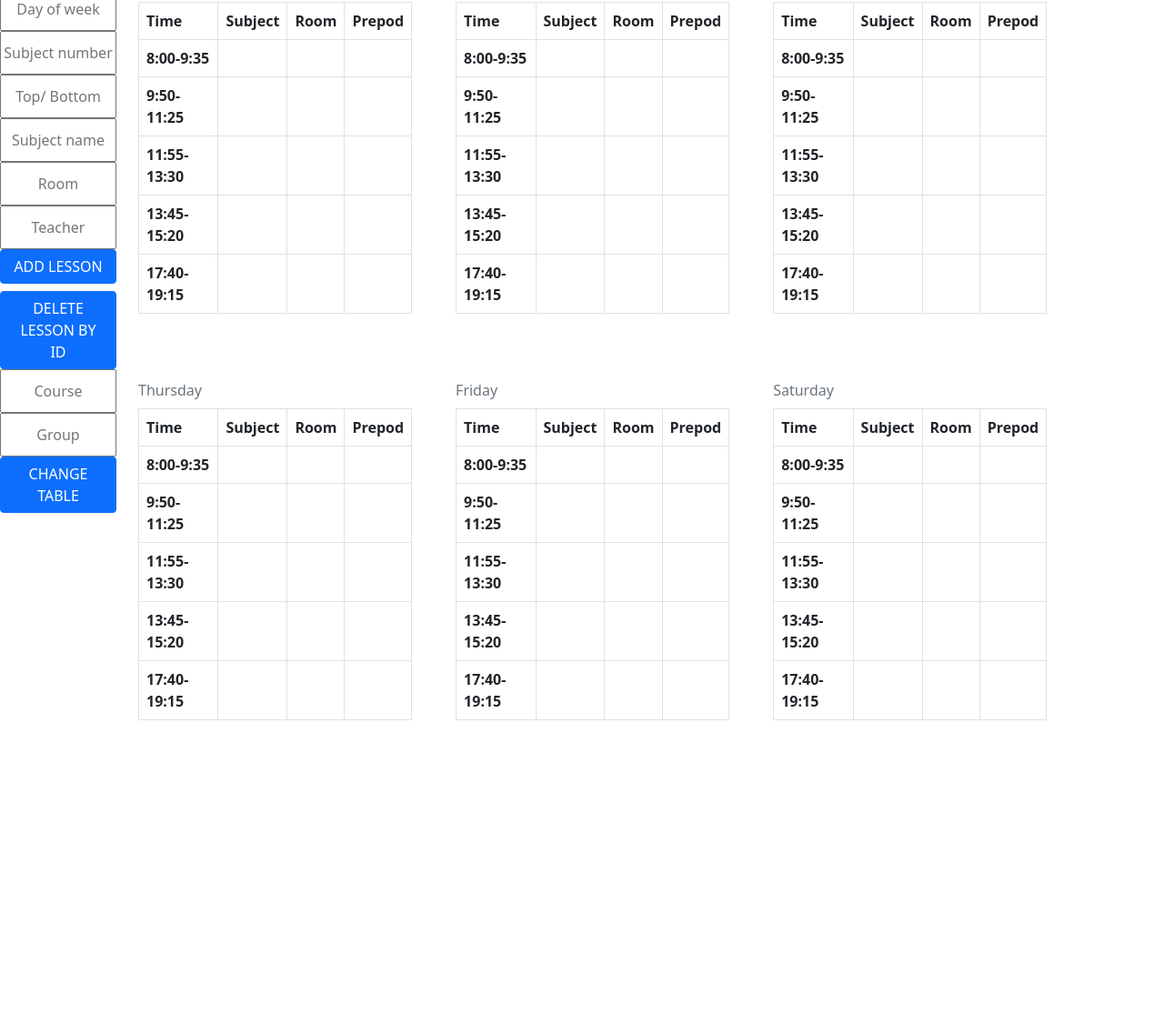
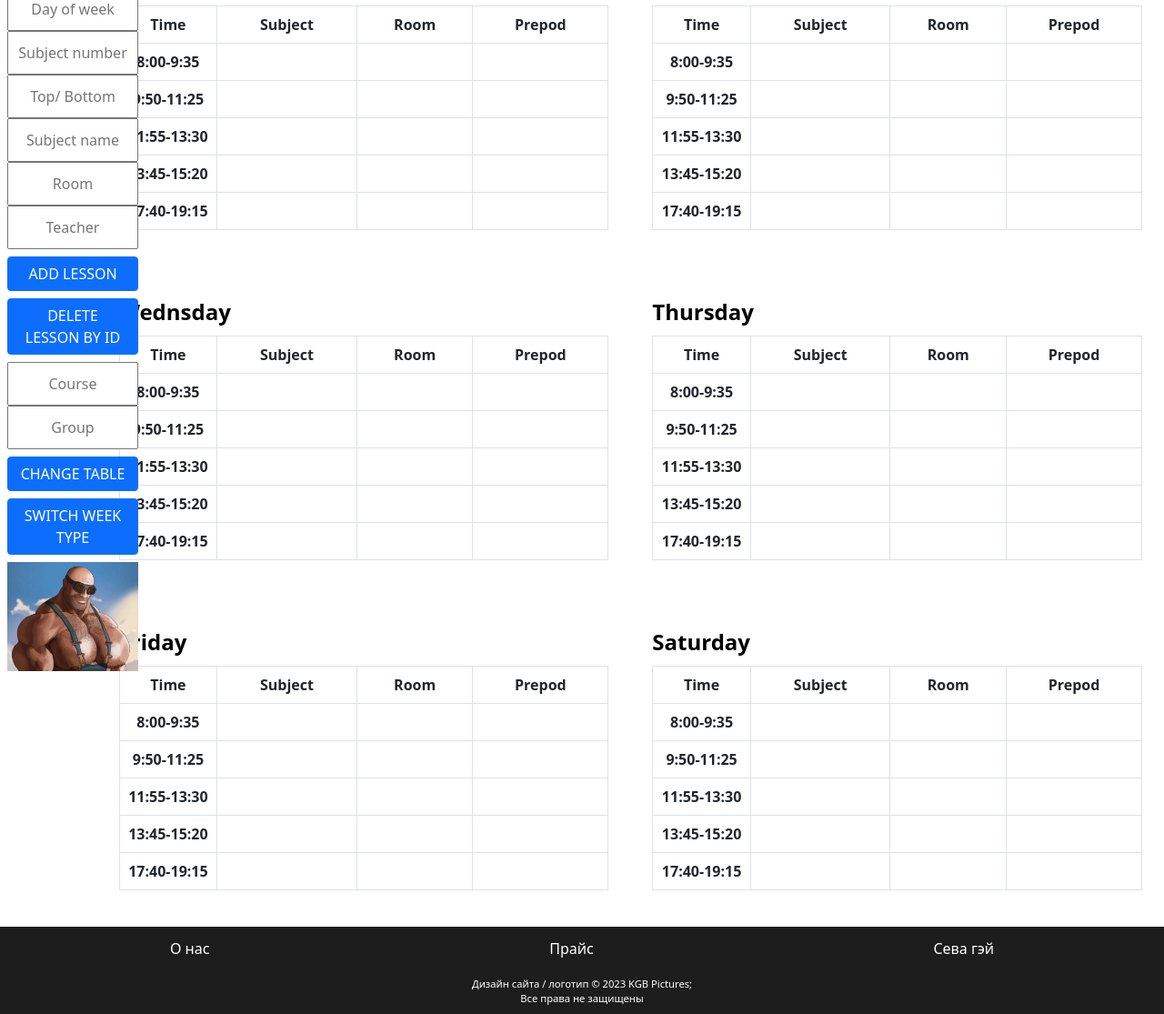
Before and after one commit to CheeseInside/pelbmeni, a plain HTML site: page index.html in a window 1280 px wide. Shown: the part 118-1233 px from the top of the page at 91% size. Before the commit the page ends 950 px from the top, so only its background shows below. Drawn offline with nearby package versions, Linux system fonts and the light colour scheme.

Commit message:
кипятим воду

```diff
--- a/index.html
+++ b/index.html
@@ -6,6 +6,7 @@
 <link rel="stylesheet" href="static/styles/main-container.css">
 <link rel="stylesheet" href="static/styles/tables-container.css">
 <link rel="stylesheet" href="static/styles/nav-bar.css">
+<link rel="stylesheet" href="static/styles/footer.css">
 <title>Гей порно</title>
 </head>
 
@@ -32,7 +33,7 @@
     <div class="main-container">
 
         <div class="left-bar">
-
+            <div class="work_panel">
                 <div class="inputs">
                     <input type="text" size="40" placeholder="ID">
                     <input type="text" size="40" placeholder="Day of week">
@@ -58,8 +59,10 @@
                     <div class="buttons">
                         <div class="d-grid gap-2 mx-auto">
                             <button class="btn btn-primary" type="submit">CHANGE TABLE</button>
-
+                            <button class="btn btn-primary" type="submit">SWITCH WEEK TYPE</button>
                         </div>
+                    </div>
+                    <img src="static/images/tf2-engineer.gif" alt="">
             </div>
 
         </div>
@@ -67,7 +70,7 @@
         <div class="tables_container">
 
             <div class="table_1">
-                <table class="table table-bordered caption-top">
+                <table class="table table-bordered caption-top table-hover">
                     <caption>Monday</caption>
                     <thead>
                         <tr>    <th scope="col">Time</th>  <th scope="col">Subject</th>    <th scope="col">Room</th>    <th scope="col">Prepod</th> </tr>
@@ -75,7 +78,7 @@
 
                     <tbody>
 
-                        <tr>    <th scope="col">8:00-9:35</th>  <th scope="col"></th>   <th scope="col"></th>   <th scope="col"></th> </tr>
+                        <tr>    <th width="20%" scope="col">8:00-9:35</th>  <th scope="col"></th>   <th scope="col"></th>   <th scope="col"></th> </tr>
                         <tr>    <th scope="col">9:50-11:25</th>  <th scope="col"></th>   <th scope="col"></th>   <th scope="col"></th> </tr>
                         <tr>    <th scope="col">11:55-13:30</th>  <th scope="col"></th>   <th scope="col"></th>   <th scope="col"></th> </tr>
                         <tr>    <th scope="col">13:45-15:20</th>  <th scope="col"></th>   <th scope="col"></th>   <th scope="col"></th> </tr>
@@ -86,7 +89,7 @@
             </div>
 
             <div class="table_1">
-                <table class="table table-bordered caption-top ">
+                <table class="table table-bordered caption-top table-hover">
                     <caption>Tuesday</caption>
                     <thead>
                         <tr>    <th scope="col">Time</th>  <th scope="col">Subject</th>    <th scope="col">Room</th>    <th scope="col">Prepod</th> </tr>
@@ -94,7 +97,7 @@
 
                     <tbody>
 
-                        <tr>    <th scope="col">8:00-9:35</th>  <th scope="col"></th>   <th scope="col"></th>   <th scope="col"></th> </tr>
+                        <tr>    <th width="20%" scope="col">8:00-9:35</th>  <th scope="col"></th>   <th scope="col"></th>   <th scope="col"></th> </tr>
                         <tr>    <th scope="col">9:50-11:25</th>  <th scope="col"></th>   <th scope="col"></th>   <th scope="col"></th> </tr>
                         <tr>    <th scope="col">11:55-13:30</th>  <th scope="col"></th>   <th scope="col"></th>   <th scope="col"></th> </tr>
                         <tr>    <th scope="col">13:45-15:20</th>  <th scope="col"></th>   <th scope="col"></th>   <th scope="col"></th> </tr>
@@ -105,7 +108,7 @@
             </div>
 
             <div class="table_1">
-                <table class="table table-bordered caption-top">
+                <table class="table table-bordered caption-top table-hover">
                     <caption>Wednsday</caption>
                     <thead>
                         <tr>    <th scope="col">Time</th>  <th scope="col">Subject</th>    <th scope="col">Room</th>    <th scope="col">Prepod</th> </tr>
@@ -113,7 +116,7 @@
 
                     <tbody>
 
-                        <tr>    <th scope="col">8:00-9:35</th>  <th scope="col"></th>   <th scope="col"></th>   <th scope="col"></th> </tr>
+                        <tr>    <th width="20%" scope="col">8:00-9:35</th>  <th scope="col"></th>   <th scope="col"></th>   <th scope="col"></th> </tr>
                         <tr>    <th scope="col">9:50-11:25</th>  <th scope="col"></th>   <th scope="col"></th>   <th scope="col"></th> </tr>
                         <tr>    <th scope="col">11:55-13:30</th>  <th scope="col"></th>   <th scope="col"></th>   <th scope="col"></th> </tr>
                         <tr>    <th scope="col">13:45-15:20</th>  <th scope="col"></th>   <th scope="col"></th>   <th scope="col"></th> </tr>
@@ -124,7 +127,7 @@
             </div>
 
             <div class="table_1">
-                <table class="table table-bordered caption-top">
+                <table class="table table-bordered caption-top table-hover">
                     <caption>Thursday</caption>
                     <thead>
                         <tr>    <th scope="col">Time</th>  <th scope="col">Subject</th>    <th scope="col">Room</th>    <th scope="col">Prepod</th> </tr>
@@ -132,7 +135,7 @@
 
                     <tbody>
 
-                        <tr>    <th scope="col">8:00-9:35</th>  <th scope="col"></th>   <th scope="col"></th>   <th scope="col"></th> </tr>
+                        <tr>    <th width="20%" scope="col">8:00-9:35</th>  <th scope="col"></th>   <th scope="col"></th>   <th scope="col"></th> </tr>
                         <tr>    <th scope="col">9:50-11:25</th>  <th scope="col"></th>   <th scope="col"></th>   <th scope="col"></th> </tr>
                         <tr>    <th scope="col">11:55-13:30</th>  <th scope="col"></th>   <th scope="col"></th>   <th scope="col"></th> </tr>
                         <tr>    <th scope="col">13:45-15:20</th>  <th scope="col"></th>   <th scope="col"></th>   <th scope="col"></th> </tr>
@@ -143,7 +146,7 @@
             </div>
 
             <div class="table_1">
-                <table class="table table-bordered caption-top">
+                <table class="table table-bordered caption-top table-hover">
                     <caption>Friday</caption>
                     <thead>
                         <tr>    <th scope="col">Time</th>  <th scope="col">Subject</th>    <th scope="col">Room</th>    <th scope="col">Prepod</th> </tr>
@@ -151,7 +154,7 @@
 
                     <tbody>
 
-                        <tr>    <th scope="col">8:00-9:35</th>  <th scope="col"></th>   <th scope="col"></th>   <th scope="col"></th> </tr>
+                        <tr>    <th width="20%" scope="col">8:00-9:35</th>  <th scope="col"></th>   <th scope="col"></th>   <th scope="col"></th> </tr>
                         <tr>    <th scope="col">9:50-11:25</th>  <th scope="col"></th>   <th scope="col"></th>   <th scope="col"></th> </tr>
                         <tr>    <th scope="col">11:55-13:30</th>  <th scope="col"></th>   <th scope="col"></th>   <th scope="col"></th> </tr>
                         <tr>    <th scope="col">13:45-15:20</th>  <th scope="col"></th>   <th scope="col"></th>   <th scope="col"></th> </tr>
@@ -162,7 +165,7 @@
             </div>
 
             <div class="table_1">
-                <table class="table table-bordered caption-top">
+                <table class="table table-bordered caption-top table-hover">
                     <caption>Saturday</caption>
                     <thead>
                         <tr>    <th scope="col">Time</th>  <th scope="col">Subject</th>    <th scope="col">Room</th>    <th scope="col">Prepod</th> </tr>
@@ -170,7 +173,7 @@
 
                     <tbody>
 
-                        <tr>    <th scope="col">8:00-9:35</th>  <th scope="col"></th>   <th scope="col"></th>   <th scope="col"></th> </tr>
+                        <tr>    <th width="20%" scope="col">8:00-9:35</th>  <th scope="col"></th>   <th scope="col"></th>   <th scope="col"></th> </tr>
                         <tr>    <th scope="col">9:50-11:25</th>  <th scope="col"></th>   <th scope="col"></th>   <th scope="col"></th> </tr>
                         <tr>    <th scope="col">11:55-13:30</th>  <th scope="col"></th>   <th scope="col"></th>   <th scope="col"></th> </tr>
                         <tr>    <th scope="col">13:45-15:20</th>  <th scope="col"></th>   <th scope="col"></th>   <th scope="col"></th> </tr>
@@ -184,9 +187,16 @@
 
     </div>
 
-    <div class="footer">
+    <footer>
+        <div class="drop">
+            <a href="index.html">О нас</a>
+            <a href="index.html">Прайс</a>
+            <a href="index.html">Сева гэй</a>
+        </div>
 
-    </div>
+        <p>Дизайн сайта / логотип © 2023 KGB Pictures; <br> Все права не защищены</p>
+
+    </footer>
 
 </body>
 </html>
--- /dev/null
+++ b/static/styles/footer.css
@@ -0,0 +1,26 @@
+footer
+{
+    flex: 0 0 auto;
+    background-color: rgb(29, 29, 29);
+}
+
+.drop
+{
+    display: flex;
+    flex-direction: row;
+    justify-content: space-around;
+}
+
+.drop a{
+    padding: 0.7em;
+    text-decoration: none;
+    color: white;
+}
+
+p{
+    margin: 0;
+    color: white;
+    font-size: 0.7em;
+    text-align: center;
+    padding: 0.7em;
+}
--- a/static/styles/main-container.css
+++ b/static/styles/main-container.css
@@ -11,22 +11,40 @@
 }
 
 .tables_container {
-    grid-column: 2/12;
+    grid-column: 2/13;
 }
 
 .work_panel
 {
-    text-align: center;
-    max-height: 5em;
+    margin: 0.5em;
+    position: fixed;
+    align-content: center;
+    align-items: center;
+}
+
+.work_panel img{
+    max-width: 9em;
+}
+
+button
+{
+    max-width: 9em;
+}
+
+.buttons
+{
+    margin-top: 0.5em;
+    margin-bottom: 0.5em;
 }
 
 .inputs
 {
-    display: inline-block;
+    display: flex;
+    flex-direction: column;
 }
 
 input {
-    max-width: 8em;
+    max-width: 9em;
     height: 3em;
     text-align: center;
 }
--- a/static/styles/nav-bar.css
+++ b/static/styles/nav-bar.css
@@ -1,6 +1,7 @@
 .nav-bar {
     display: flex;
     background-color: rgb(29, 29, 29);
+
 }
 
 .nav-list {
--- a/static/styles/tables-container.css
+++ b/static/styles/tables-container.css
@@ -7,7 +7,7 @@
 .tables_container
 {
     display: grid;
-    grid-template-columns: repeat(3, 1fr);
+    grid-template-columns: repeat(2, 1fr);
     grid-template-rows: repeat(2);
 }
 
@@ -15,4 +15,13 @@
 {
     display: inline-block;
     margin: 1.5em;
+    text-align: center;
 }
+
+caption
+{
+    font-weight: bold;
+    font-size: 1.5em;
+    color: black;
+
+}
```
Also changed, not shown: static/images/tf2-engineer.gif (added). Lines whose indentation alone changed are shown as unchanged.
